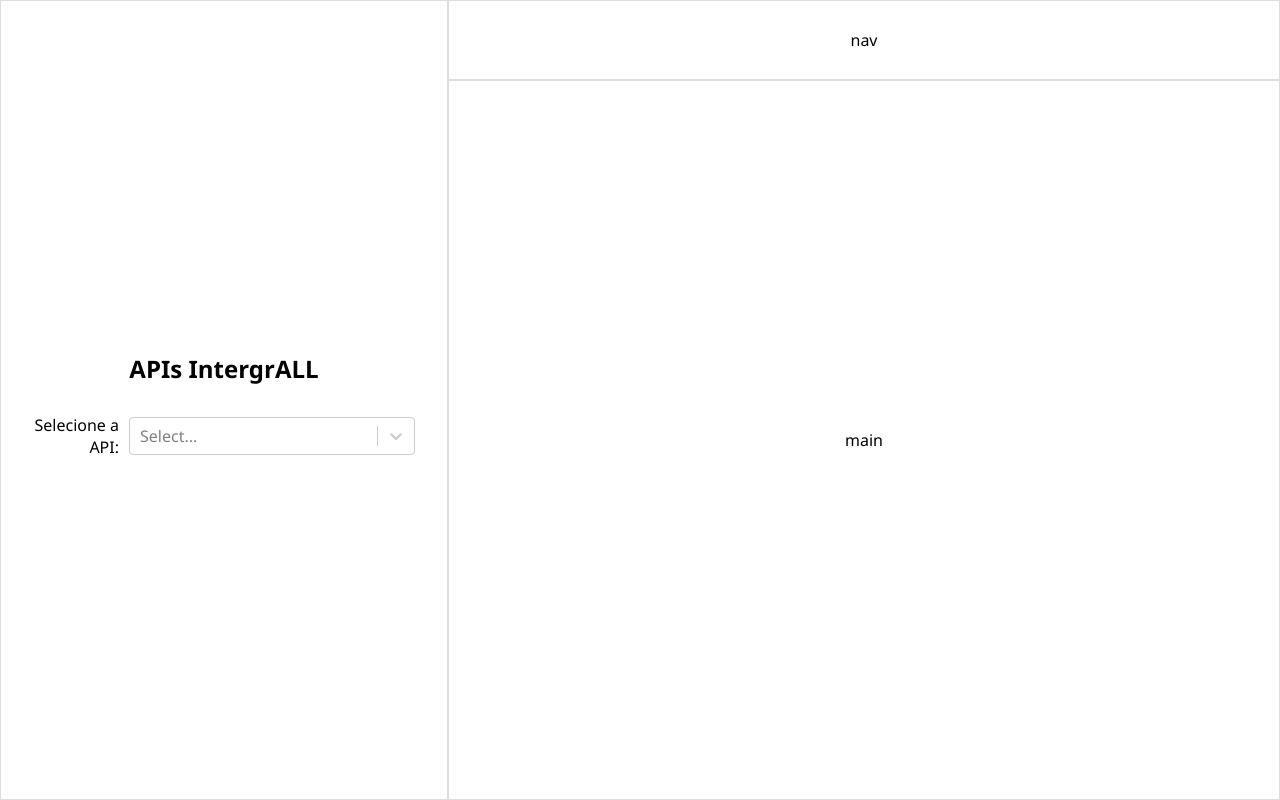
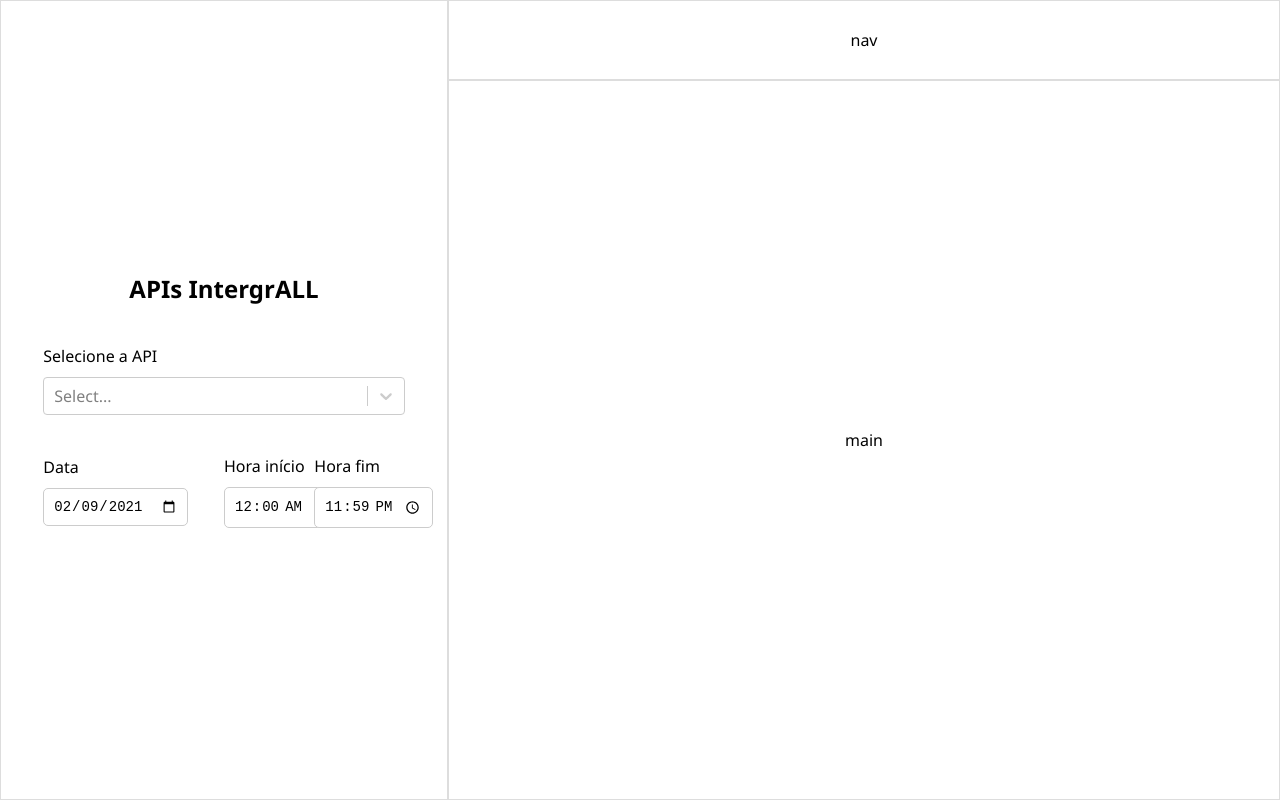
Before and after one commit to rodrigolemos/api-dashboard, a React (Create React App) app: page / in a window 1280 px wide. Built offline with nearby package versions, Linux system fonts and the light colour scheme.

Commit message:
Form inicial

```diff
--- a/src/components/form/index.tsx
+++ b/src/components/form/index.tsx
@@ -27,13 +27,40 @@ const Form: React.FC = (): React.ReactElement => {
     <FormWrapper>
       <h1>APIs IntergrALL</h1>
       <form>
-        <div>
-          <label htmlFor="api-name">Selecione a API:</label>
-          <Select
-            id="api-name"
-            options={apis}
-          />
+
+        <div className="row">
+
+          <div className="col-full">
+            <label htmlFor="name">Selecione a API</label>
+            <Select
+              id="name"
+              options={apis}
+              required
+            />
+          </div>
+
         </div>
+
+        <div className="row">
+
+          <div className="col-half">
+            <label htmlFor="date">Data</label>
+            <input type="date" id="date" defaultValue={new Date().toISOString().split('T')[0]} />
+          </div>
+
+          <div className="col-half">
+            <div className="col-half">
+              <label htmlFor="time-begin">Hora início</label>
+              <input type="time" id="time-begin" defaultValue={'00:00'} />
+            </div>
+            <div className="col-half">
+              <label htmlFor="time-end">Hora fim</label>
+              <input type="time" id="time-end" defaultValue={'23:59'} />
+            </div>
+          </div>
+
+        </div>
+
       </form>
     </FormWrapper>
   )
--- a/src/components/form/styles.ts
+++ b/src/components/form/styles.ts
@@ -6,23 +6,38 @@ export const FormWrapper = styled.aside`
 
   form {
     width: 90%;
+    display: flex;
+    flex-direction: column;
 
-    & > div {
-      display: flex;
-      align-items: center;
-      justify-content: flex-start;
+    label {
+      display: block;
+      margin-bottom: 10px;
+    }
 
-      margin: 10px;
+    input {
+      padding: 9px;
+      font-size: 14px;
+      border: 1px solid #CCC;
+      border-radius: 5px;
+    }
 
-      label {
-        width: 30%;
-        text-align: right;
-        margin-right: 10px;
+    #name {
+      width: 100%;
+    }
+
+    .row {
+      margin: 20px;
+
+      .col-full {
+        display: block;
+        width: 100%
       }
 
-      #api-name {
-        width: 100%;
+      .col-half {
+        display: inline-block;
+        width: 50%
       }
+
     }
   }
 `;
```
Also changed, not shown: 1 other file (tests, documents, lock files or other folders).
